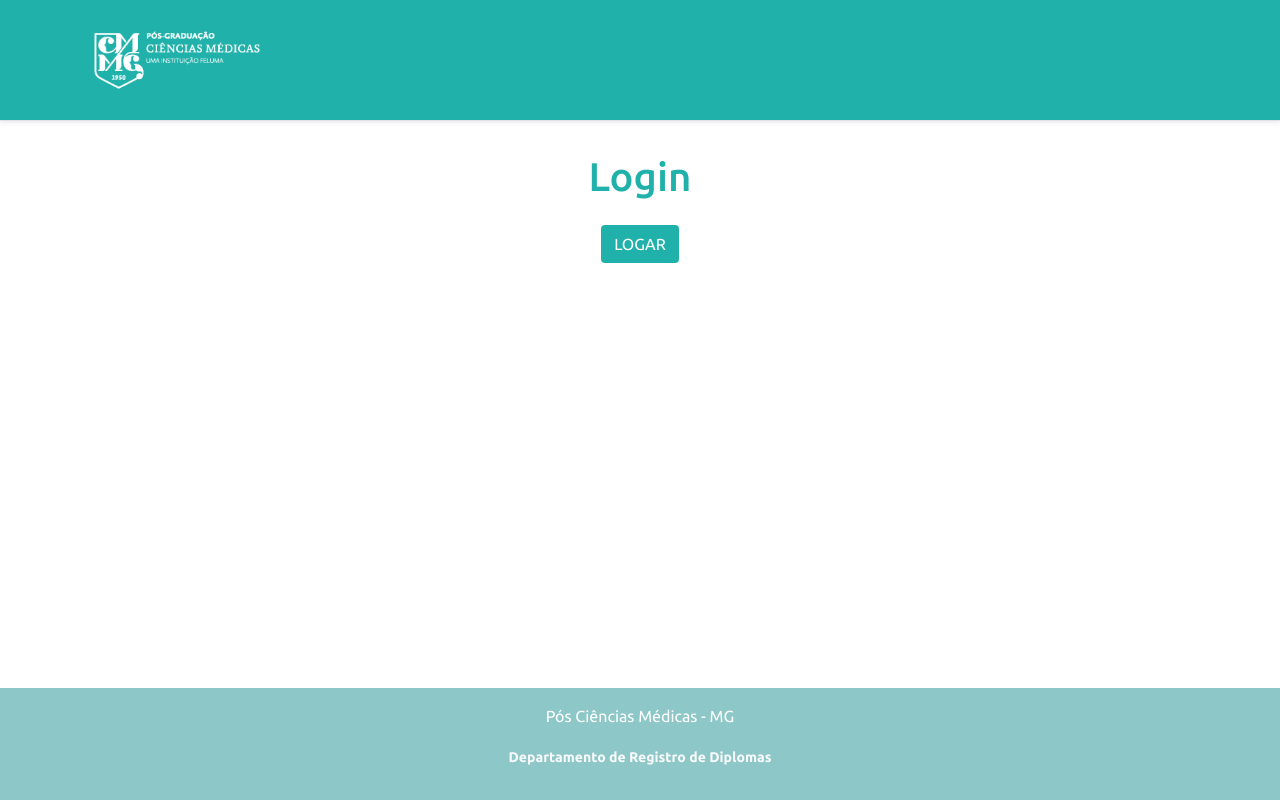
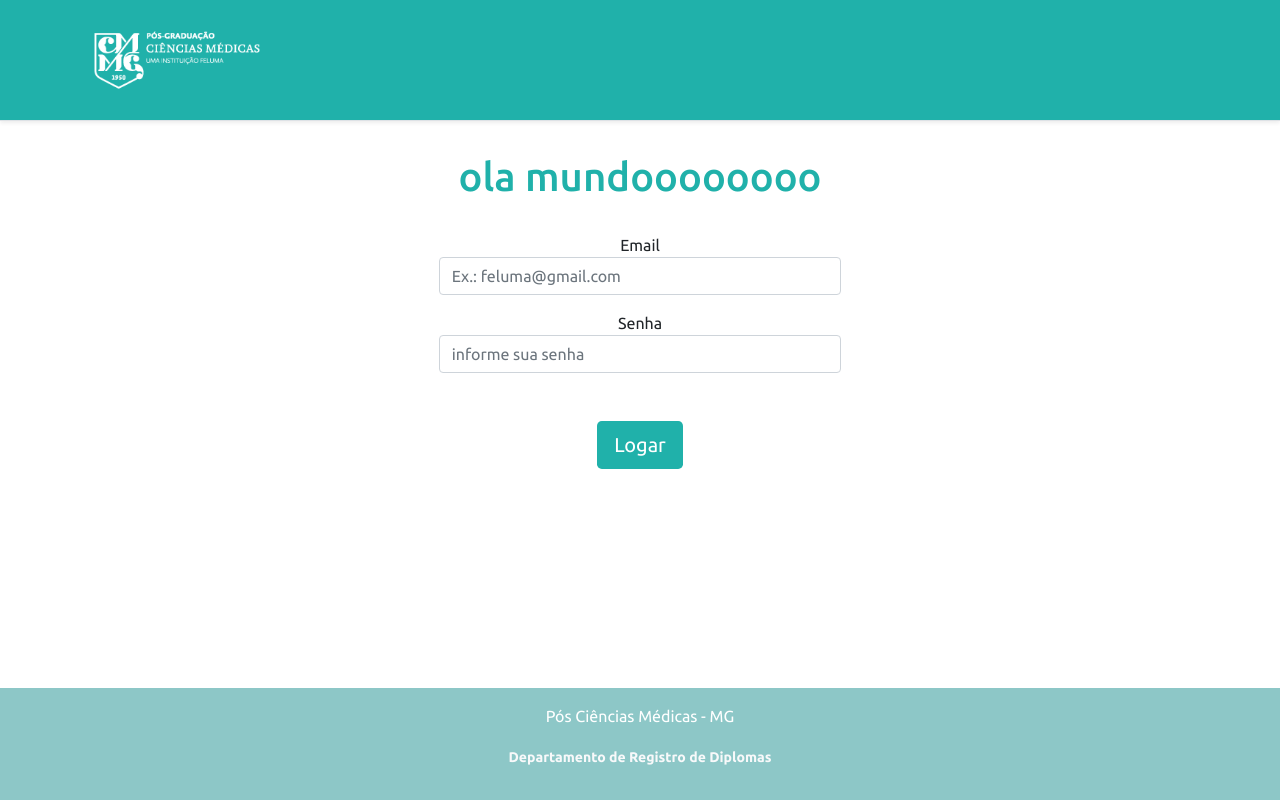
Before and after one commit to thorwbm/feluma-transparencia, a React (Create React App) app in the folder frontend/: page / in a window 1280 px wide. Built offline with nearby package versions, Linux system fonts and the light colour scheme.

Commit message:
feat: montando o formulario de login

```diff
--- a/frontend/src/pages/Login/Login.tsx
+++ b/frontend/src/pages/Login/Login.tsx
@@ -6,12 +6,25 @@ const Login = () => {
     return (
         <>
             <NavBar />
-            <div className="container text-center">
-                <h1 className="text-primary py-3">Login </h1>
-               <Button route= "/home" value="LOGAR" className="btn bg-primary text-color-with" />
+            <div className="container text-center col-sm-4">
+                <h1 className="text-primary py-3">ola mundoooooooo </h1>
+                <form>
+                    <div className="form-group mt-3">
+                        <label>Email</label>
+                        <input type="email" className="form-control" placeholder="Ex.: feluma@gmail.com" />
+
+                    </div>
+                    <div className="form-group mt-3">
+                        <label >Senha</label>
+                        <input type="password" className="form-control" placeholder="informe sua senha" />
+                    </div>
+                    <Button route="/home" value="Logar" className="btn bg-primary btn-lg mt-5" />
+                </form>
             </div>
             <Footer />
         </>
+
+
     )
 }
 
```
